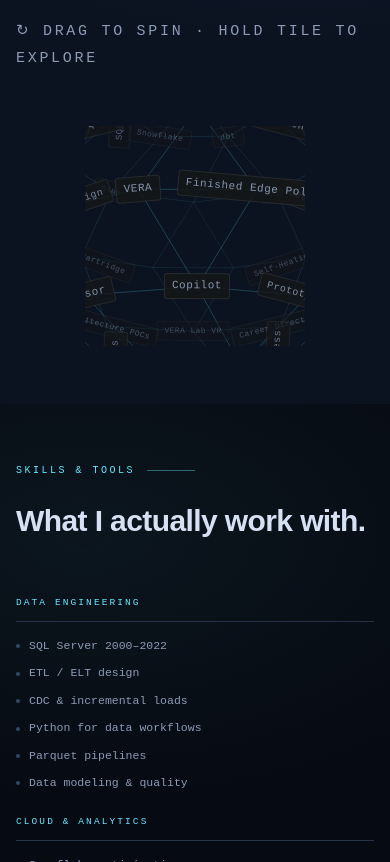
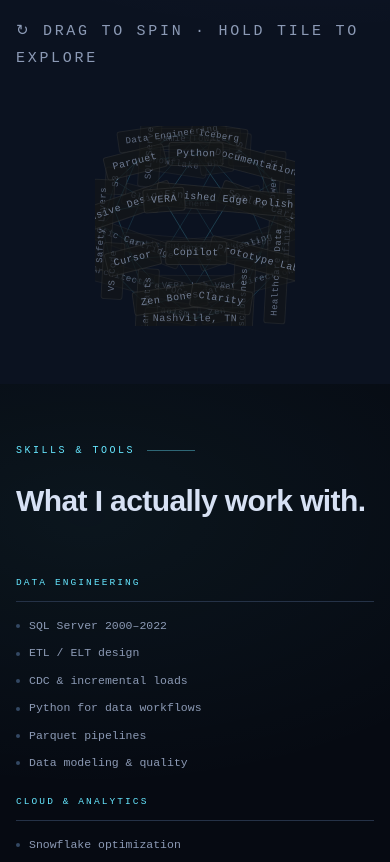
Before and after one commit to jamietowater/jamietowater.github.io, a plain HTML site: page index.html in a window 390 px wide. Shown: the part 5457-6319 px from the top of the page. Drawn offline with Linux system fonts and the light colour scheme; a web font is replaced by a local one.

Commit message:
fix: scale sphere down for mobile viewports

```diff
--- a/assets/css/responsive.css
+++ b/assets/css/responsive.css
@@ -22,14 +22,14 @@
   .proj-grid{gap:14px}
   .sk-grid{grid-template-columns:1fr}
   .int-grid{grid-template-columns:repeat(2,1fr)}
-  .sph-wrap{width:260px;height:260px}
-  .sph-popup{width:220px}
+  .sph-wrap{width:min(68vw,240px);height:min(68vw,240px)}
+  .sph-popup{width:min(74vw,220px)}
   .status-bar{display:none}
 }
 
 @media(max-width:480px){
-  .sph-wrap{width:220px;height:220px}
-  .sph-popup{width:200px}
+  .sph-wrap{width:min(64vw,200px);height:min(64vw,200px)}
+  .sph-popup{width:min(72vw,190px)}
   .sph-tile{font-size:9px;padding:2px 7px}
   .sph-hint{font-size:8.5px}
 }
--- a/assets/js/sphere.js
+++ b/assets/js/sphere.js
@@ -5,11 +5,14 @@
 const sphCtx=sphCanvas.getContext('2d');
 const sphLabels=document.getElementById('sph-labels');
 let sphW,sphH,sphCX,sphCY;
+let sphScale=1;
 
 function sphResize(){
   sphW=sphWrap.offsetWidth||480; sphH=sphWrap.offsetHeight||480;
   sphCanvas.width=sphW; sphCanvas.height=sphH;
   sphCX=sphW/2; sphCY=sphH/2;
+  const targetR=Math.min(155,Math.min(sphW,sphH)*0.34);
+  sphScale=Math.max(0.6,targetR/SPH_R);
 }
 sphResize();
 window.addEventListener('resize',sphResize,{passive:true});
@@ -134,7 +137,7 @@
 }
 
 function sphProject(ox,oy,oz){
-  const{x,y,z}=sphRotPt(ox,oy,oz);
+  const{x,y,z}=sphRotPt(ox*sphScale,oy*sphScale,oz*sphScale);
   const s=SPH_PERSP/(SPH_PERSP-z);
   return{sx:sphCX+x*s,sy:sphCY+y*s,z,s};
 }
```
